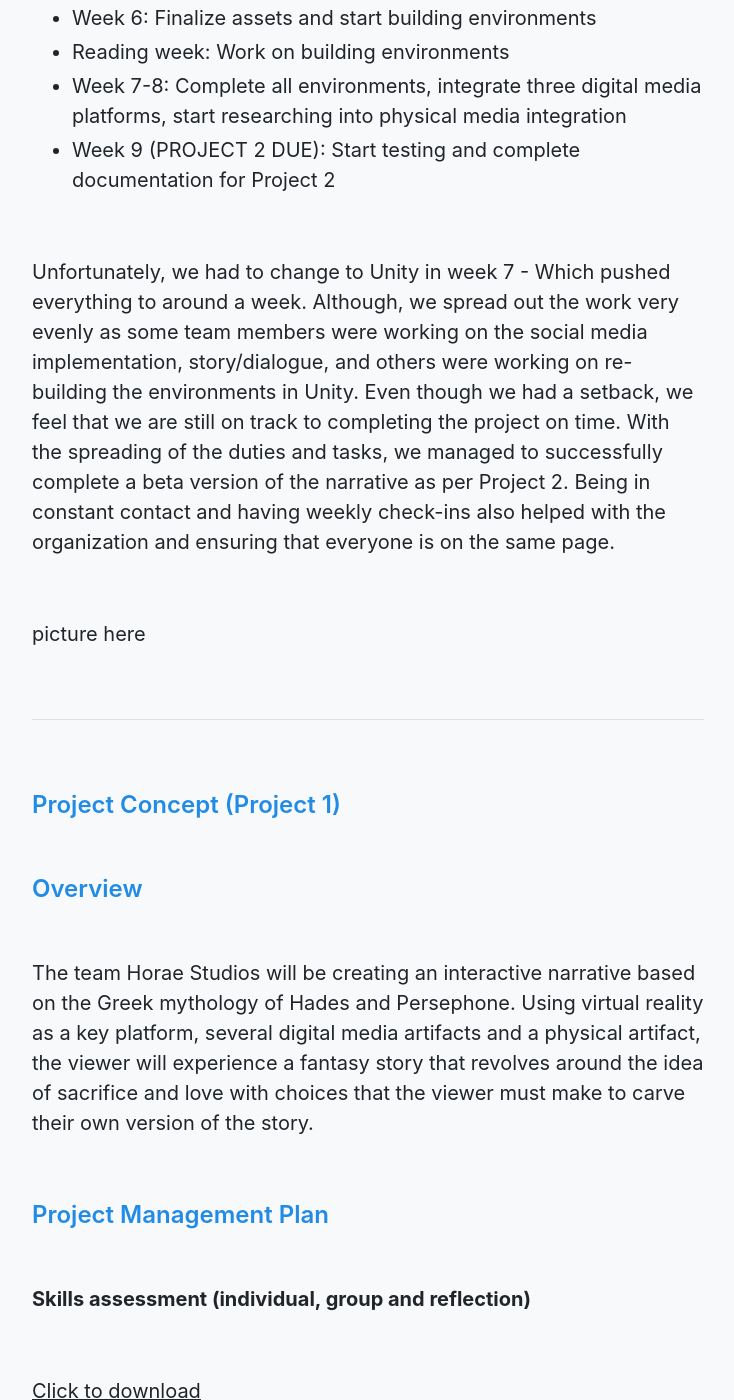
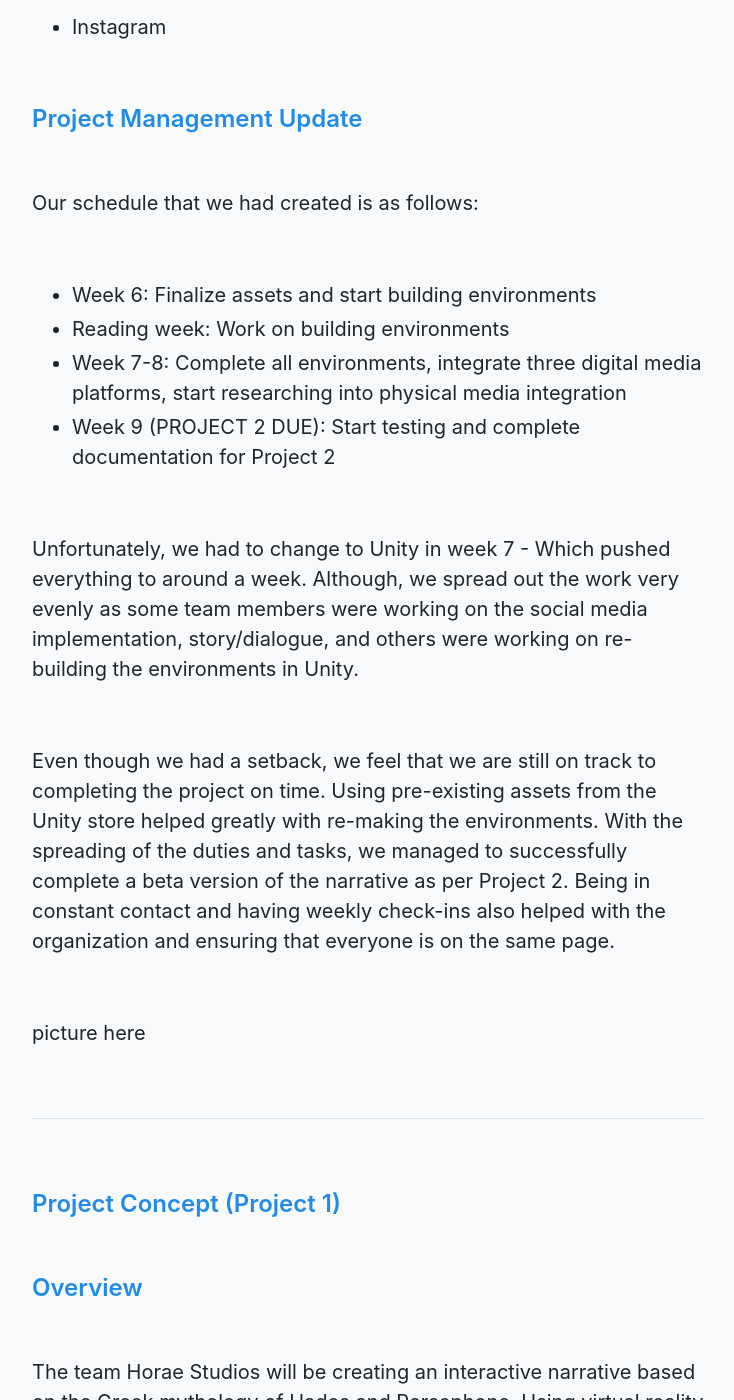
Before and after one commit to ixdwtruong/ixdwtruong.github.io, a Jekyll site: the page built from _posts/0001-01-09-intnarp1.md, in a window 1280 px wide and 1400 px high, scrolled down 5708 px. Shown: the whole window, without its empty margins (272-1006 px from the left). Built offline with Jekyll 4.4.1, drawn with Linux system fonts in a browser that asks for light colours; some of the changed lines change nothing that is shown; some of the changed text lies outside the part shown.

Commit message:
Update 0001-01-09-intnarp1.md

```diff
--- a/_posts/0001-01-09-intnarp1.md
+++ b/_posts/0001-01-09-intnarp1.md
@@ -39,7 +39,7 @@
 
 <br>
 
-Working (beta) build:
+Working (beta) build: <a href="##">Click to download</a>
 
 <br>
 
@@ -47,7 +47,7 @@
 
 <br>
 
-insert link here
+<a href="http://ixd1730.firebird.sheridanc.on.ca/int_narrative/Gantt%20Chart%20v2.xlsx">Click to download</a>
 
 <br>
 
@@ -56,10 +56,6 @@
 <br>
 
 We initially started with using PlayCanvas as it worked well with our idea of integrating the six digital media artifacts. It was web based, so we wanted to link the social media easily within the game and then back seamlessly. The idea here is that:
-
-<br>
-
-chart
 
 <br>
 
@@ -99,7 +95,11 @@
 
 <br>
 
-The concept here is that it is up to the player to find the choices from the information that they are given from the social media platforms. The social media platforms that we used for the digital artifact integration will enable players to further understand the character’s motives, personalities, and also provide hints at other routes in the narrative.
+Instead of linking each scene individually, we decided to put all scenes into one project and move the player from scene to scene. This makes the overall experience seamless, as the player is just moving around instead of clicking a lot of links. This gives us the ability to manage all the scenes better as everything is in one place instead of multiple project links.
+
+<br>
+
+<iframe width="560" height="315" src="https://www.youtube.com/embed/sG1CJ6sgXCY" title="YouTube video player" frameborder="0" allow="accelerometer; autoplay; clipboard-write; encrypted-media; gyroscope; picture-in-picture" allowfullscreen></iframe>
 
 <br>
 
@@ -166,7 +166,10 @@
 <br>
 
 Unfortunately, we had to change to Unity in week 7 - Which pushed everything to around a week. Although, we spread out the work very evenly as some team members were working on the social media implementation, story/dialogue, and others were working on re-building the environments in Unity.
-Even though we had a setback, we feel that we are still on track to completing the project on time. With the spreading of the duties and tasks, we managed to successfully complete a beta version of the narrative as per Project 2. Being in constant contact and having weekly check-ins also helped with the organization and ensuring that everyone is on the same page.
+
+<br>
+
+Even though we had a setback, we feel that we are still on track to completing the project on time. Using pre-existing assets from the Unity store helped greatly with re-making the environments. With the spreading of the duties and tasks, we managed to successfully complete a beta version of the narrative as per Project 2. Being in constant contact and having weekly check-ins also helped with the organization and ensuring that everyone is on the same page.
 
 <br>
 
```
